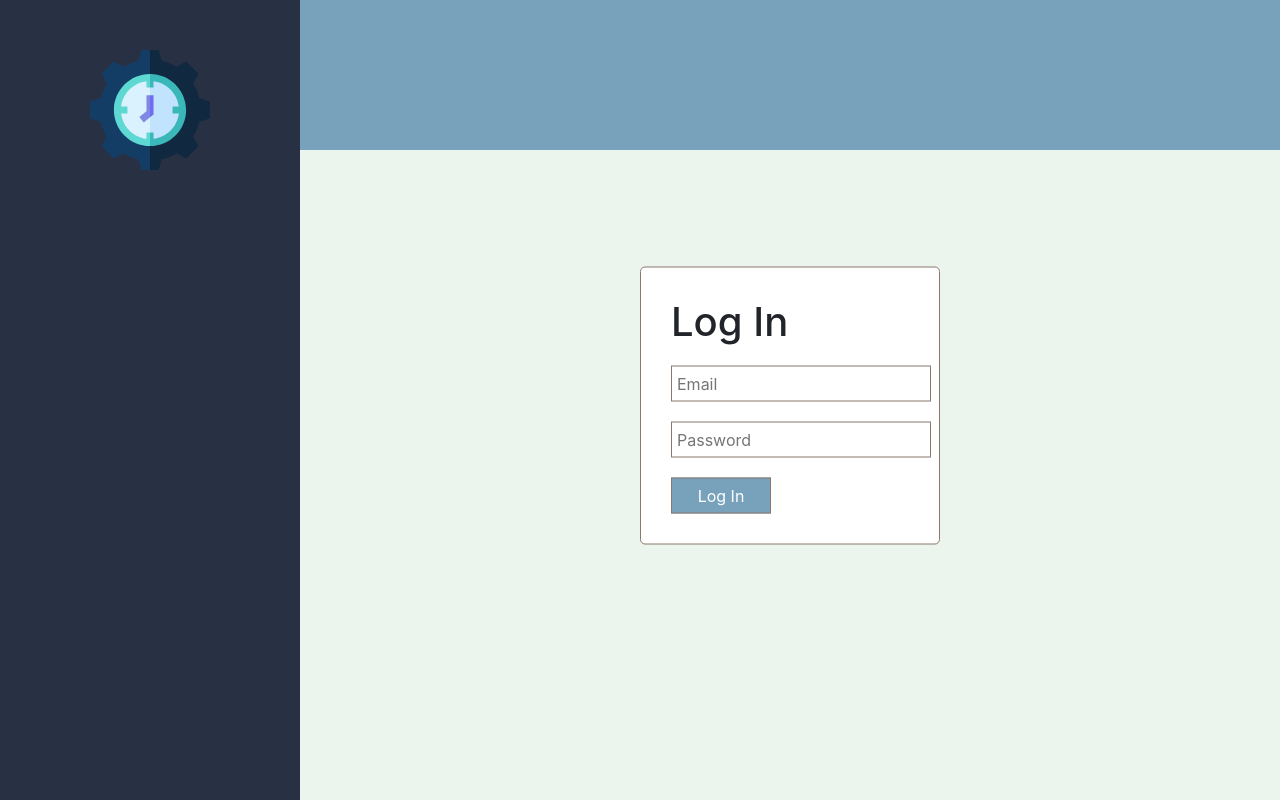
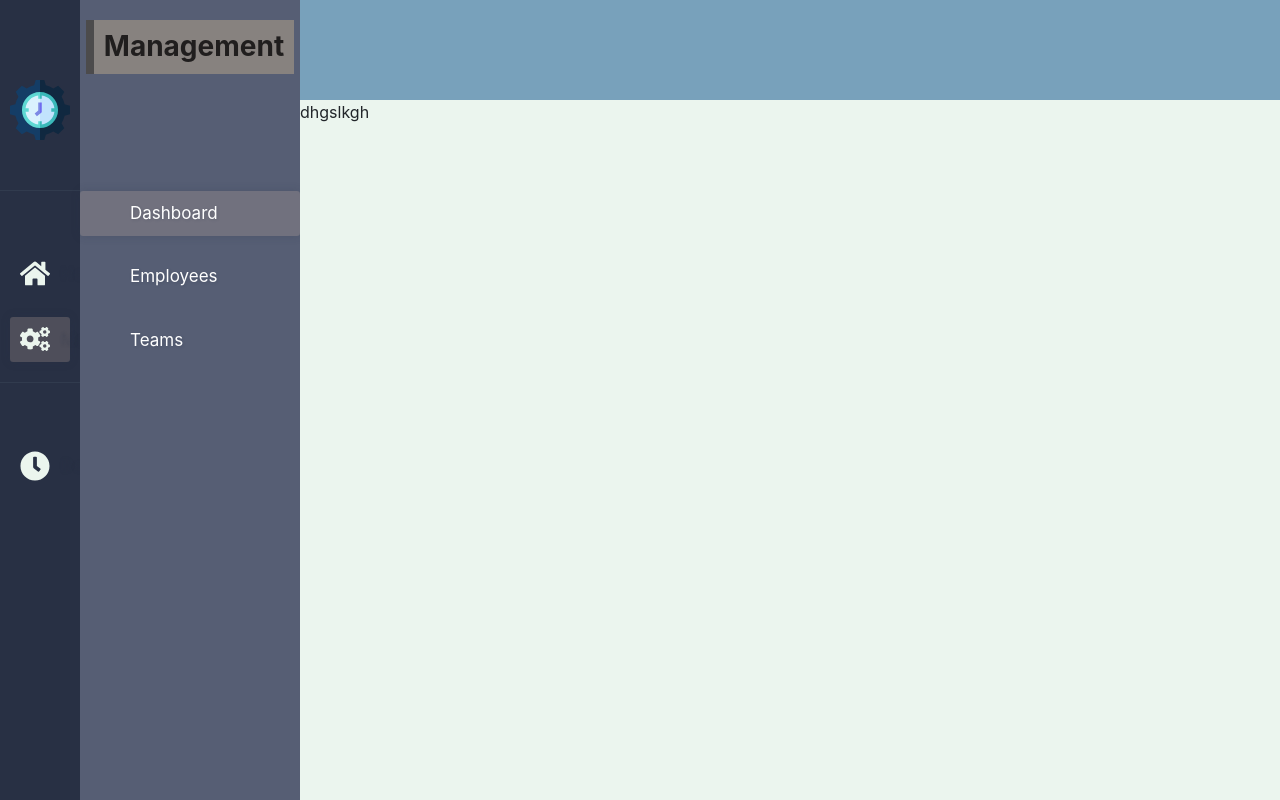
Before and after one commit to Choko-git/TimeManager, a Vue app in the folder frontend/: page /management/dashboard in a window 1280 px wide. Before the commit this address led to /log-in. Built offline with nearby package versions, Linux system fonts and the light colour scheme.

Commit message:
Sidemenu

```diff
--- a/frontend/src/App.vue
+++ b/frontend/src/App.vue
@@ -34,9 +34,11 @@ export default {
   height: 100vh;
   width: 100vw;
   & #left {
+    z-index: 0;
         @include sidemenu-format
   }
   & #right {
+    z-index: 1;
     height: 100%;
     width: 100%;
     & #top {
--- a/frontend/src/assets/styles/main.scss
+++ b/frontend/src/assets/styles/main.scss
@@ -1,10 +1,12 @@
 @import './settings/colors.scss';
 @import './settings/sizes.scss';
 @import './settings/border.scss';
+@import './settings/transition.scss';
 
 @import './mixins/cards.scss';
 @import './mixins/containers.scss';
 @import './mixins/background-image.scss';
+
 
 .fwh {
     width: 100%;
--- a/frontend/src/assets/styles/settings/colors.scss
+++ b/frontend/src/assets/styles/settings/colors.scss
@@ -3,13 +3,14 @@ $main-color-2: #78a1bb;
 $main-color-3: #ebf5ee;
 $main-color-4: #bfa89e;
 $main-color-5: #8b786d;
+$main-color-6: #565E74;
 
+$main-color-1-opacity-0: #28304400;
 $main-color-4-opacity-25: #bea79d40;
 $main-color-5-opacity-25: #8c796e40;
 
 $main-shadow: rgba(40, 48, 68,0.2);
 
-
 $sidemenu-title-color: #bacdb0;
 
 $classic-border-color: $main-color-5
--- a/frontend/src/assets/styles/settings/sizes.scss
+++ b/frontend/src/assets/styles/settings/sizes.scss
@@ -1,7 +1,7 @@
 $sidemenu-width: 600px;
 $sidemenu-height: 100%;
 
-$header-height: 150px;
+$header-height: 100px;
 $header-width: calc(100vw - #{$sidemenu-width});
 
 $template-height: calc(100vh - #{$header-height});
--- /dev/null
+++ b/frontend/src/assets/styles/settings/transition.scss
@@ -0,0 +1,2 @@
+$sidemenu-bezier: cubic-bezier(.33,.4,.15,.85);
+$sidemenu-transition: .45s $sidemenu-bezier !important;
--- a/frontend/src/components/main/Header.vue
+++ b/frontend/src/components/main/Header.vue
@@ -1,3 +1,25 @@
 <template>
   <div id="header"></div>
 </template>
+
+
+<script>
+
+
+export default {
+  data: function () {
+    return {
+      username: null
+    };
+  },
+  created: function () {
+
+  },
+  watch: {
+
+  },
+  methods: {
+
+  },
+};
+</script>
--- a/frontend/src/components/main/SideMenu.vue
+++ b/frontend/src/components/main/SideMenu.vue
@@ -1,23 +1,36 @@
 <template>
-  <div id="sidemenu">
+  <div id="sidemenu" v-bind:class="{ mainSidemenuPushed: managementOpen }">
     <div id="logo">
       <img src="../../assets/logo.svg" alt="homepage" />
     </div>
     <div id="navigation">
       <div id="main-nav">
-        <nav v-for="category in navElement" v-bind:key="category.name">
-          <h1>{{ category.name }}</h1>
+        <nav v-for="category in navRoutes" v-bind:key="category.name">
+          <h1>
+            {{ category.name }}
+          </h1>
           <router-link
             v-for="link in category.links"
             v-bind:key="link.route"
-            class="main-nav-link"
+            class="main-nav-link nav-link"
             tag="li"
             :to="link.route"
             v-bind:style="{
-              'background-image': `url(${require('../../assets/icons/' +
-                link.icon +
-                '.svg')})`,
+              backgroundImage: `url(${require(`../../assets/icons/${link.icon}.svg`)})`,
             }"
+            >{{ link.title }}</router-link
+          >
+        </nav>
+      </div>
+      <div v-bind:class="{ navActive: managementOpen }" id="manage-nav">
+        <h1>Management</h1>
+        <nav>
+          <router-link
+            v-for="link in managementNavRoutes"
+            v-bind:key="link.route"
+            class="management-nav-link nav-link"
+            tag="li"
+            :to="link.route"
             >{{ link.title }}</router-link
           >
         </nav>
@@ -27,21 +40,27 @@
 </template>
 
 <script>
-import navElement from "./nav-elements";
+import { navRoutes, managementNavRoutes } from "./nav-elements";
 
 export default {
   data: function () {
     return {
-      navElement: navElement,
-      managementOpen: false
+      navRoutes: navRoutes,
+      managementNavRoutes: managementNavRoutes,
+      managementOpen: false,
     };
   },
   created: function () {
-    console.log(this.navElement);
+    this.setManagementOpen(this.$route.fullPath);
   },
   watch: {
-    $route(to, from) {
-      console.log(to, from);
+    $route(to) {
+      this.setManagementOpen(to.fullPath);
+    },
+  },
+  methods: {
+    setManagementOpen: function (path) {
+      this.managementOpen = path.includes("management");
     },
   },
 };
@@ -49,37 +68,28 @@ export default {
 
 <style lang="scss">
 #sidemenu {
-  z-index: 30;
+  position: relative;
+  padding-top: 50px;
+
   & #logo {
     display: flex;
-    max-width: 100%;
-    height: auto;
-    margin-top: 50px;
+    width: 100%;
+    height: 120px;
+    transition: all $sidemenu-transition;
     & img {
       margin: auto;
       width: 120px;
-      height: auto;
+      height: 120px;
+      transition: all $sidemenu-transition;
     }
   }
-}
-
-#navigation {
+  & #navigation {
+    margin-top: 20px;
     padding: 0;
     display: flex;
     flex-direction: column;
-  & #main-nav {
-    margin-top: 20px;
-    & nav {
-      border-top: $sidemenu-border;
-      padding-top: 20px;
-      padding-left: 40px;
-
-      list-style: none;
-      & h1 {
-        font-size: 22px;
-        color: $sidemenu-title-color;
-      }
-      & .main-nav-link {
+    & .nav-link {
+      width: 100%;
       margin-top: 10px;
       margin-bottom: 20px;
       cursor: pointer;
@@ -88,7 +98,23 @@ export default {
       font-size: 17px;
       color: white;
       text-shadow: $text-shadow;
-        transition: background-color 0.2s ease;
+      transition: background-color 0.15s ease, width $sidemenu-transition;
+    }
+    & #main-nav {
+      & nav {
+        border-top: $sidemenu-border;
+        padding-top: 20px;
+        padding-left: 40px;
+        list-style: none;
+        transition: padding-left $sidemenu-transition;
+        & h1 {
+          height: 30px;
+          font-size: 22px;
+          color: $sidemenu-title-color;
+          opacity: 1;
+          transition: opacity $sidemenu-transition;
+        }
+        & .main-nav-link {
           @include bgi-left;
           &:hover {
             background-color: $main-color-5-opacity-25;
@@ -101,11 +127,79 @@ export default {
         }
       }
     }
+
+    #manage-nav {
+      padding-top: 20px;
+      transition: width $sidemenu-transition;
+      position: absolute;
+      background-color: $main-color-6;
+      height: 100vh;
+      width: 0;
+      top: 0;
+      right: 0;
+      display: flex;
+      flex-direction: column;
+      & * {
+        opacity: 0;
       }
-
-.sidebar-link {
+      &.navActive {
+        width: 220px;
+        * {
+          opacity: 1;
+        }
+      }
+      & h1 {
+        transition: opacity $sidemenu-transition;
+        font-size: 28px;
+        color: #201e1e;
+        font-weight: bold;
+        padding: 10px;
+        border-left: 8px solid #15161b81;
+        background-color: #cab38d6b;
+        box-shadow: 4px 5px 10px 7  px  #474e6181;
+        margin: 0 auto;
+      }
+      & nav {
+        padding-top: 107px;
+        list-style: none;
+        & .management-nav-link {
+          margin-bottom: 18px;
           &:hover {
-    color: #b3bbd6;
+            background-color: $main-color-5-opacity-25;
+            text-decoration: none;
+          }
+          &.router-link-active {
+            box-shadow: $box-shadow;
+            background-color: $main-color-4-opacity-25;
+          }
+        }
+      }
+    }
+  }
+  &.mainSidemenuPushed {
+    & #logo {
+      display: flex;
+      max-width: 100%;
+      height: auto;
+      width: 80px;
+      & img {
+        width: 60px;
+      }
+    }
+    & #navigation {
+      & #main-nav {
+        & nav {
+          padding-left: 10px !important;
+          & h1 {
+            opacity: 0;
+          }
+          & .main-nav-link {
+            width: 40px;
+            color: $main-color-1-opacity-0;
+          }
+        }
+      }
+    }
   }
 }
 </style>
--- a/frontend/src/components/main/nav-elements.js
+++ b/frontend/src/components/main/nav-elements.js
@@ -2,11 +2,12 @@ import store from '../../store'
 
 store.watch(
     (state) => state.auth,
-    (auth) => auth.isAuth ? createRoutes(auth.user.role) : deleteRoutes()
+    (auth) => auth.isAuth ? createMainRoutes(auth.user.role) : deleteRoutes()
 )
 let navRoutes = [];
+let managementNavRoutes = [];
 
-let allRoutes = {
+const allMainRoutes = {
     home: {
         route: '/home',
         title: 'Home',
@@ -18,7 +19,7 @@ let allRoutes = {
         icon: 'users'
     },
     manage: {
-        route: '/managements',
+        route: '/management',
         title: 'Management',
         icon: 'cogs'
     },
@@ -26,12 +27,27 @@ let allRoutes = {
         route: '/declare',
         title: 'Declare',
         icon: 'clock'
+    },
+}
+const allManagementRoutes = {
+    dashboard: {
+        route: '/management/dashboard',
+        title: 'Dashboard'
+    },
+    employees: {
+        route: '/management/employees',
+        title: 'Employees'
+    },
+    teams: {
+        route: '/management/teams',
+        title: 'Teams'
     }
 }
 
-function createRoutes(role) {
-    const mainLinks = [allRoutes.home];
-    mainLinks.push(role === 'employee' ? allRoutes.myTeams : allRoutes.manage)
+function createMainRoutes(role) {
+    const mainLinks = [allMainRoutes.home];
+    const isEmployee = role === 'employee';
+    mainLinks.push(isEmployee ? allMainRoutes.myTeams : allMainRoutes.manage)
     navRoutes.push({
         name: 'Main',
         links: mainLinks
@@ -39,13 +55,25 @@ function createRoutes(role) {
     if (role !== 'admin') {
         navRoutes.push({
             name: 'Clock',
-            links: [allRoutes.declare]
+            links: [allMainRoutes.declare]
         })
+    }
+    if (!isEmployee) {
+        managementNavRoutes = allManagementRoutes;
     }
 }
 
+
 function deleteRoutes() {
     navRoutes = [];
+    managementNavRoutes = [];
 }
 
-export default navRoutes
+export {
+    managementNavRoutes,
+    navRoutes
+}
+
+/** @todo Temp */
+createMainRoutes('manager')
+/** ---------- */
--- a/frontend/src/router/index.js
+++ b/frontend/src/router/index.js
@@ -26,13 +26,21 @@ const router = new VueRouter({
   routes
 })
 
+/** @todo Temp */
+isAuth = true;
+const role = 'manager'
+router.addRoutes(mainRoutes);
+router.addRoutes(['manager', 'admin'].includes(role) ? managementRoutes : employeeRoutes)
+router.addRoutes([{
+  path: '*',
+  redirect: '/home'
+}])
+/** ---------- */
+
 router.beforeEach((to, from, next) => {
   console.log('ROUTER' + to, from);
   if (to.name !== 'LogIn' && !isAuth) {
     next({ name: 'LogIn' })
-  }
-  else if (!checkIfRouteExist(to.path)) {
-    next({ name: 'Home' })
   }
   else next()
 })
@@ -44,15 +52,11 @@ store.watch(
     const role = auth.user.role
     router.addRoutes(mainRoutes);
     router.addRoutes(['manager', 'admin'].includes(role) ? managementRoutes : employeeRoutes)
-    console.log(router);
+    router.addRoutes([{
+      path: '*',
+      redirect: '/home'
+    }])
   }
 )
 
-const checkIfRouteExist = (route) => {
-  console.log(route);
-  console.log(router)
-  return true
-}
-
-
 export default router
--- a/frontend/src/router/management.js
+++ b/frontend/src/router/management.js
@@ -5,6 +5,11 @@ import Team from '../views/management/Team.vue';
 import Teams from '../views/management/Teams.vue';
 
 const routes = [
+    {
+        path: '/management',
+        name: 'Dashboard',
+        component: Dashboard
+    },
     {
         path: '/management/dashboard',
         name: 'Dashboard',
--- a/frontend/src/views/commons/LogIn.vue
+++ b/frontend/src/views/commons/LogIn.vue
@@ -22,6 +22,7 @@ export default {
       password: null,
     };
   },
+  props: ['name'],
   methods: {
     logIn() {
       const email = this.email;
--- a/frontend/src/views/management/Dashboard.vue
+++ b/frontend/src/views/management/Dashboard.vue
@@ -0,0 +1,3 @@
+<template>
+    <div>dhgslkgh</div>
+</template>
```
Lines whose indentation alone changed are shown as unchanged.
